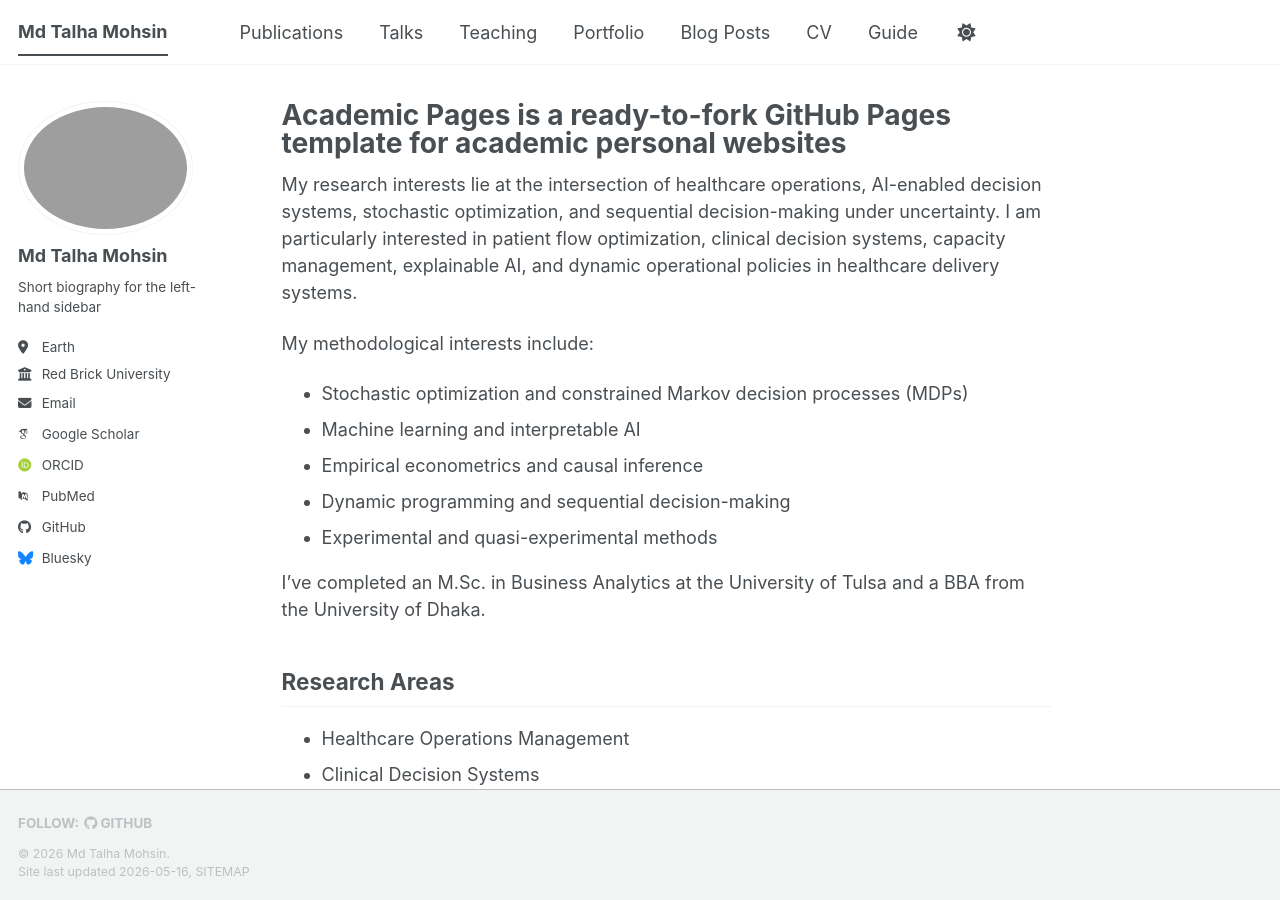
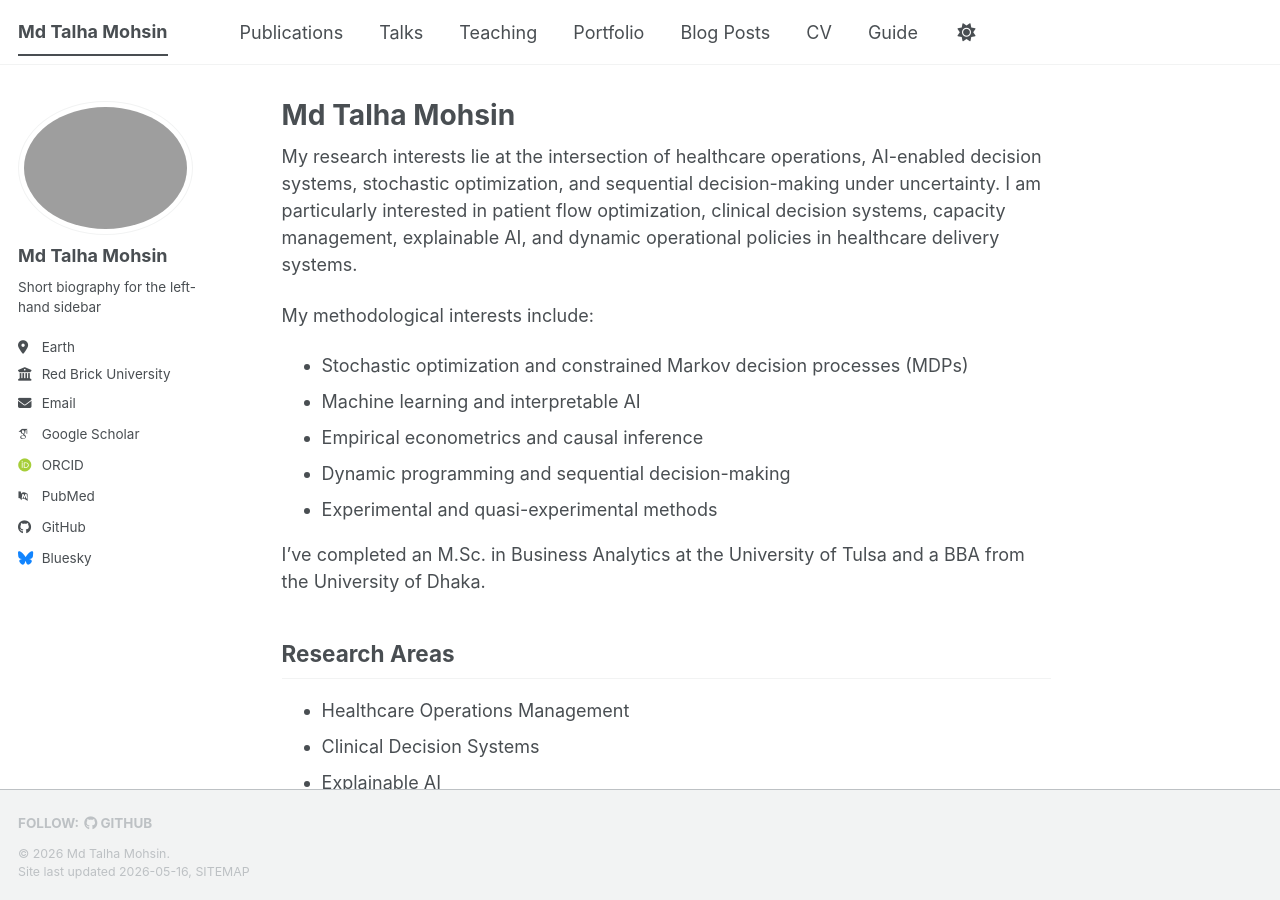
Before and after one commit to mdtalhamohsin/mdtalhamohsin.github.io, a Jekyll site: the page built from _pages/about.md, in a window 1280 px wide and 900 px high. Built offline with Jekyll 4.4.1, drawn with Linux system fonts in a browser that asks for light colours; some web fonts are replaced; a script bundle is joined from its source files by our own code; library files that are not in the unit come from our copies.

Commit message:
Update about.md

```diff
--- a/_pages/about.md
+++ b/_pages/about.md
@@ -1,8 +1,7 @@
 ---
 permalink: /
-title: "Academic Pages is a ready-to-fork GitHub Pages template for academic personal websites"
+title: "Md Talha Mohsin"
 author_profile: true
-profile_image: "profile.JPG"
 redirect_from:
   - /about/
   - /about.html
```
